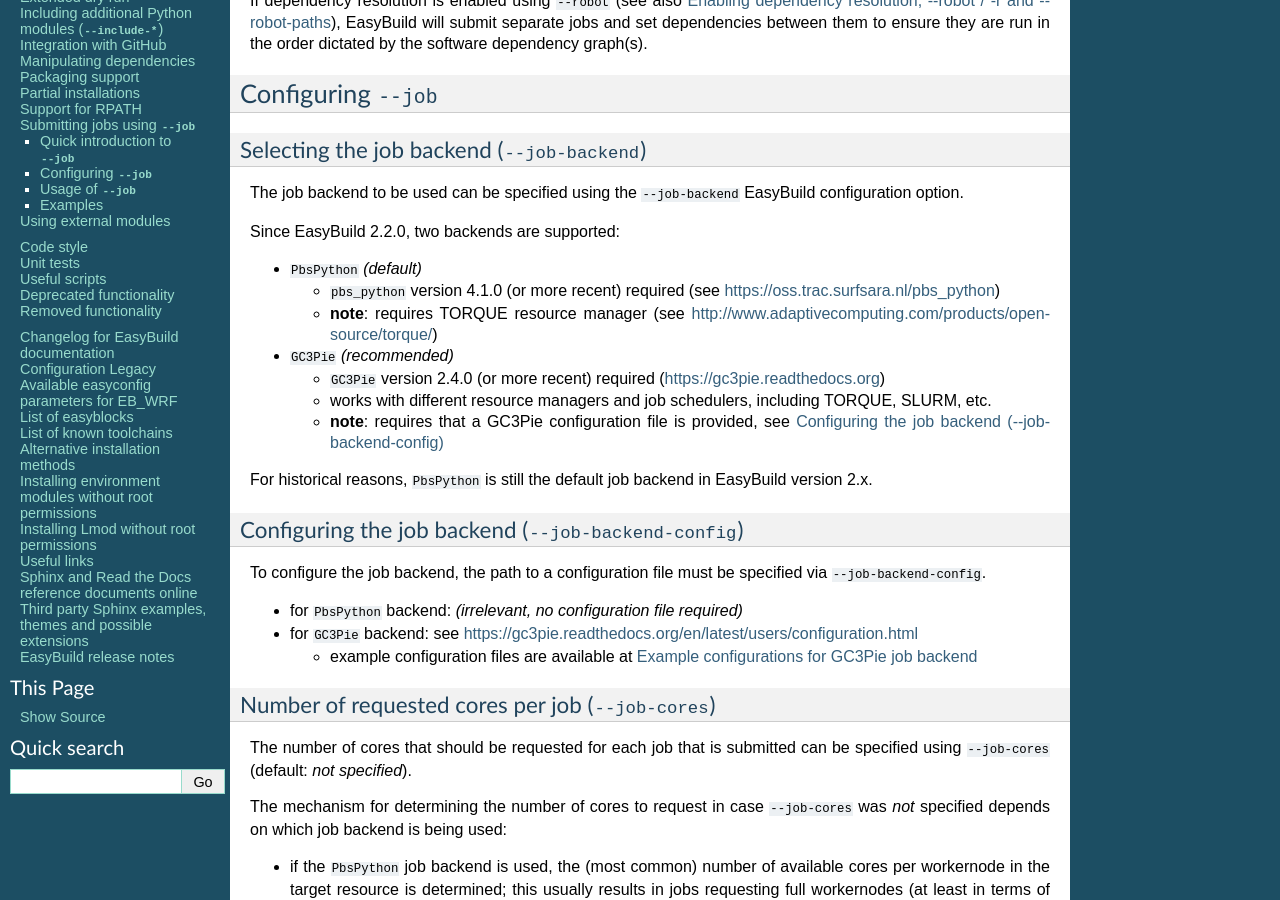
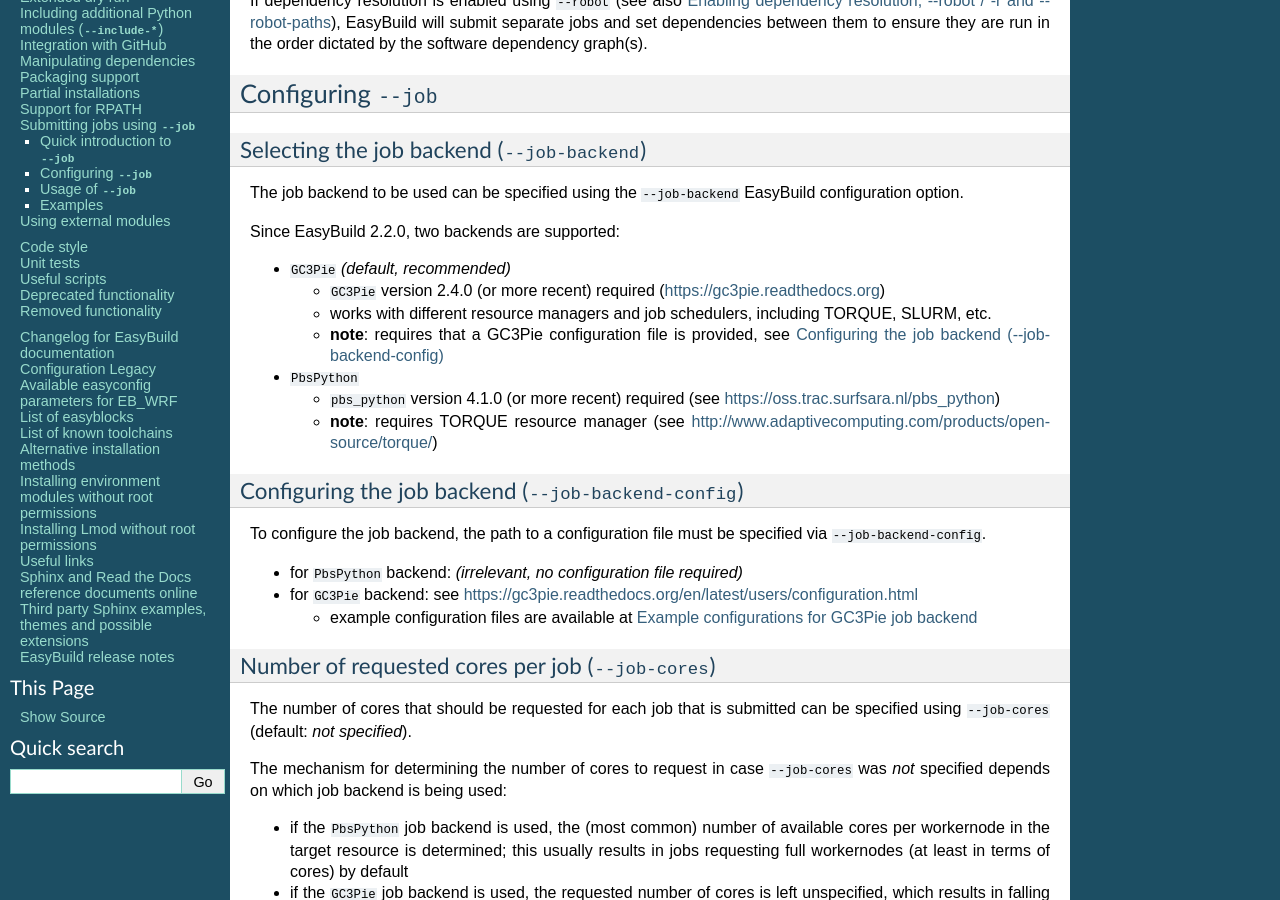
Before and after one commit to easybuilders/easybuild, a Sphinx documentation site: the page built from docs/Submitting_jobs.rst, in a window 1280 px wide and 900 px high, scrolled down 357 px. Built offline with Sphinx 7.4.7, drawn with Linux system fonts in a browser that asks for light colours.

Commit message:
reflect updated default configuration in EasyBuild v3.0.0

```diff
--- a/docs/Configuration.rst
+++ b/docs/Configuration.rst
@@ -641,7 +641,7 @@ For example:
 Modules tool (``--modules-tool``)
 ^^^^^^^^^^^^^^^^^^^^^^^^^^^^^^^^^
 
-*default*: ``EnvironmentModulesC``
+*default*: ``Lmod``
 
 Specifying the modules tool that should be used by EasyBuild can be
 done using the ``modules-tool`` configuration setting.
@@ -688,7 +688,7 @@ For more details, see the dedicated page: https://github.com/hpcugent/easybuild/
 Module files syntax (``--module-syntax``)
 ^^^^^^^^^^^^^^^^^^^^^^^^^^^^^^^^^^^^^^^^^
 
-*default*: ``Tcl``
+*default*: ``Lua``
 
 *supported since*: EasyBuild v2.1
 
--- a/docs/Submitting_jobs.rst
+++ b/docs/Submitting_jobs.rst
@@ -35,18 +35,16 @@ The job backend to be used can be specified using the ``--job-backend`` EasyBuil
 
 Since EasyBuild 2.2.0, two backends are supported:
 
-* ``PbsPython`` *(default)*
-
-  * ``pbs_python`` version 4.1.0 (or more recent) required (see https://oss.trac.surfsara.nl/pbs_python)
-  * **note**: requires TORQUE resource manager (see http://www.adaptivecomputing.com/products/open-source/torque/)
-
-* ``GC3Pie`` *(recommended)*
+* ``GC3Pie`` *(default, recommended)*
 
   * ``GC3Pie`` version 2.4.0 (or more recent) required (https://gc3pie.readthedocs.org)
   * works with different resource managers and job schedulers, including TORQUE, SLURM, etc.
   * **note**: requires that a GC3Pie configuration file is provided, see :ref:`submitting_jobs_cfg_job_backend_config`
 
-For historical reasons, ``PbsPython`` is still the default job backend in EasyBuild version 2.x.
+* ``PbsPython``
+
+  * ``pbs_python`` version 4.1.0 (or more recent) required (see https://oss.trac.surfsara.nl/pbs_python)
+  * **note**: requires TORQUE resource manager (see http://www.adaptivecomputing.com/products/open-source/torque/)
 
 
 
```
